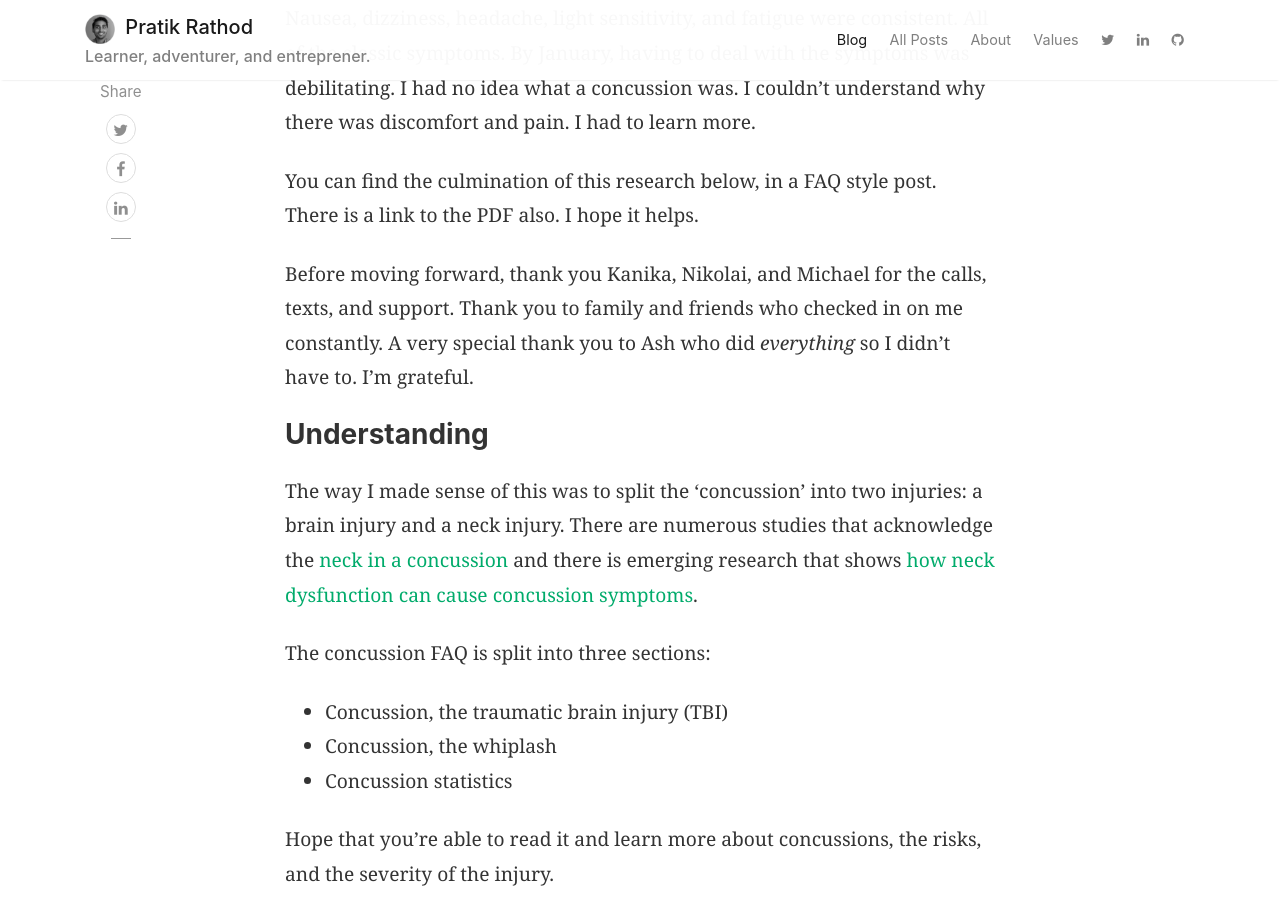
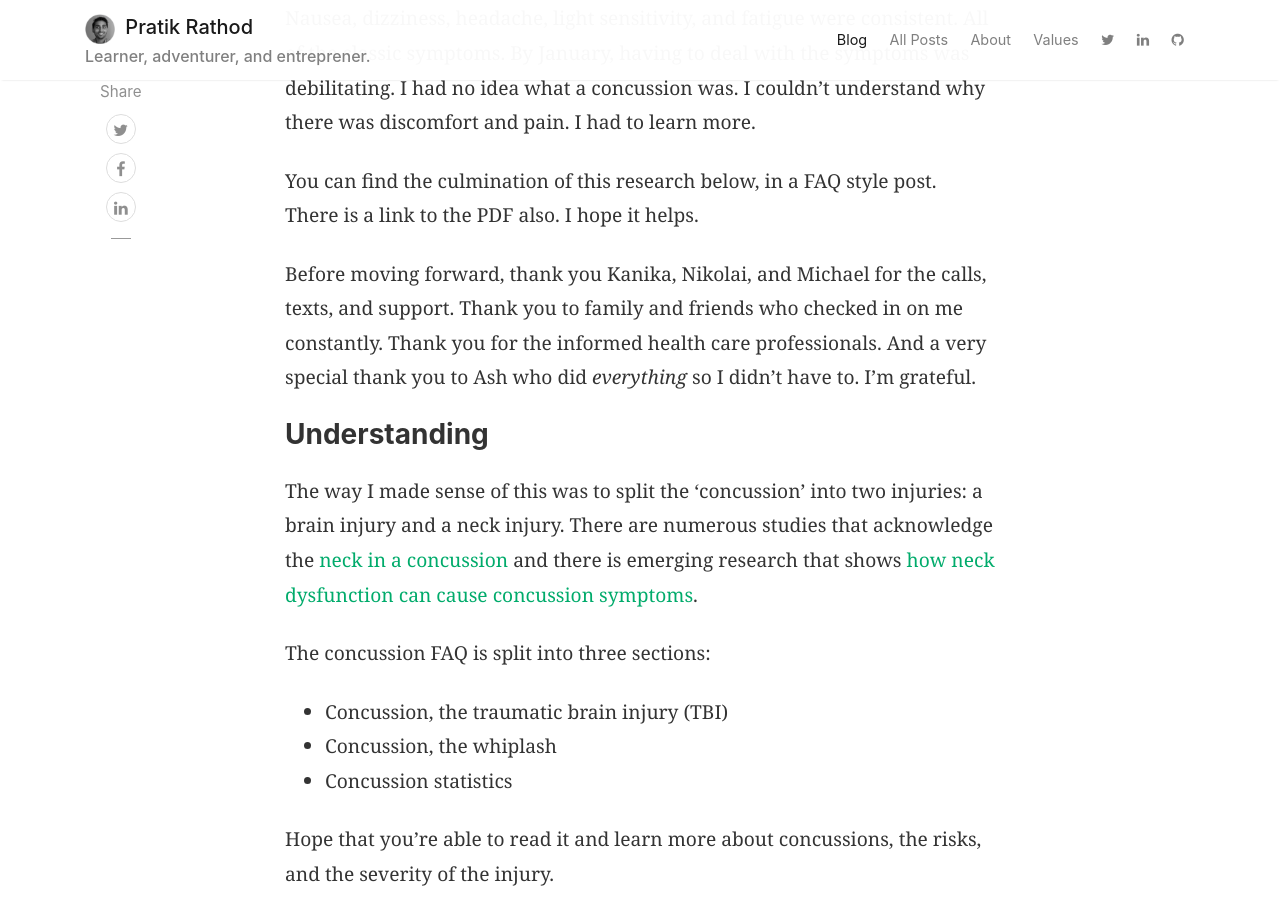
Before and after one commit to p2rathod/p2rathod.github.io, a Jekyll site: the page built from _posts/2018-03-13-concussion-faq.md, in a window 1280 px wide and 900 px high, scrolled down 925 px. Built offline with Jekyll 4.4.1, drawn with Linux system fonts in a browser that asks for light colours; comment, search, counter and statistics services are not loaded.

Commit message:
health care thank you.

```diff
--- a/_posts/2018-03-13-concussion-faq.md
+++ b/_posts/2018-03-13-concussion-faq.md
@@ -13,7 +13,7 @@ Nausea, dizziness, headache, light sensitivity, and fatigue were consistent. All
 
 You can find the culmination of this research below, in a FAQ style post. There is a link to the PDF also. I hope it helps.
 
-Before moving forward, thank you Kanika, Nikolai, and Michael for the calls, texts, and support. Thank you to family and friends who checked in on me constantly. A very special thank you to Ash who did _everything_ so I didn’t have to. I’m grateful.
+Before moving forward, thank you Kanika, Nikolai, and Michael for the calls, texts, and support. Thank you to family and friends who checked in on me constantly. Thank you for the informed health care professionals. And a very special thank you to Ash who did _everything_ so I didn’t have to. I’m grateful.
 
 ### Understanding
 
```
